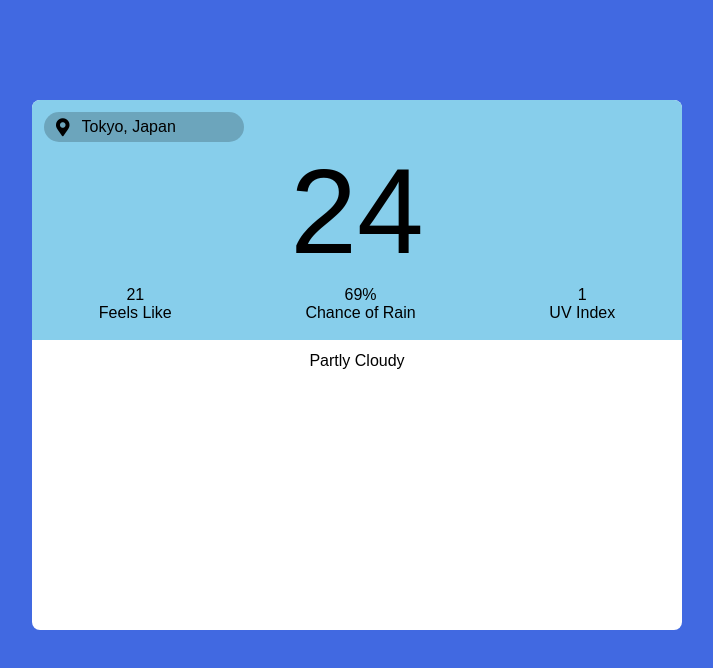
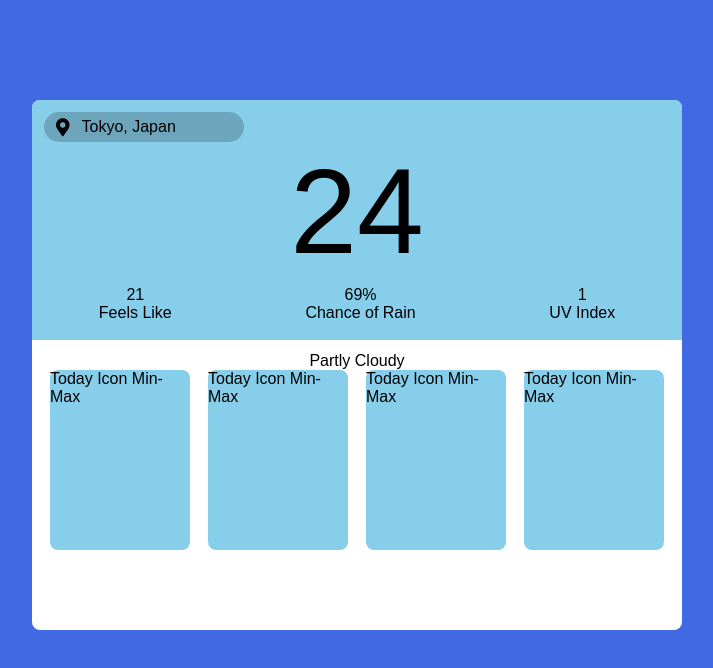
Before and after one commit to balkarjun/vue-forecaster, a Vue app: page / in a window 1280 px wide. Shown: the top 668 px of the page, without its empty margins (283-996 px from the left). Built offline with nearby package versions, Linux system fonts and the light colour scheme.

Commit message:
Add basic styling for forecast item

```diff
--- a/src/App.vue
+++ b/src/App.vue
@@ -27,6 +27,13 @@
     </section>
     <section>
       <p class="summary">{{ summary }}</p>
+      <div class="forecast-list">
+        <div class="forecast" v-for="(item, index) in forecasts" :key="index">
+          Today
+          Icon
+          Min-Max
+        </div>
+      </div>
     </section>
   </main>
 </template>
@@ -41,7 +48,8 @@ export default {
       feelsLike: 21,
       precipChance: 69,
       uvIndex: 1,
-      summary: 'Partly Cloudy'
+      summary: 'Partly Cloudy',
+      forecasts: [0, 0, 0, 0]
     }
   },
   created() {
@@ -519,4 +527,16 @@ input {
   text-align: center;
   padding-top: 12px;
 }
+
+.forecast-list {
+  display: flex;
+  justify-content: space-evenly;
+}
+
+.forecast {
+  width: 140px;
+  height: 180px;
+  border-radius: 8px;
+  background-color: skyblue;
+}
 </style>
```
